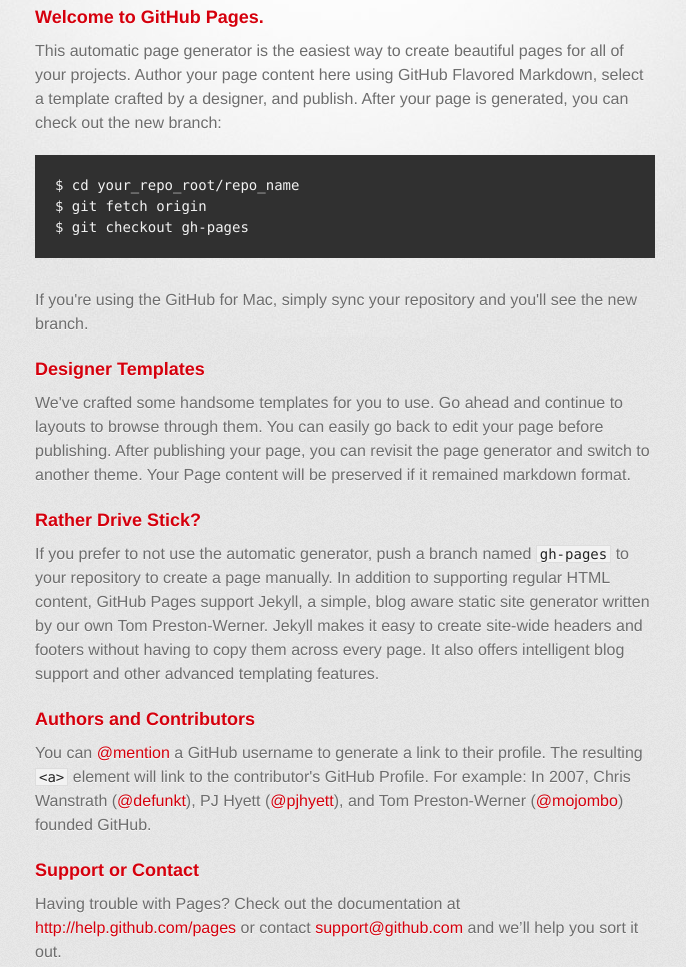
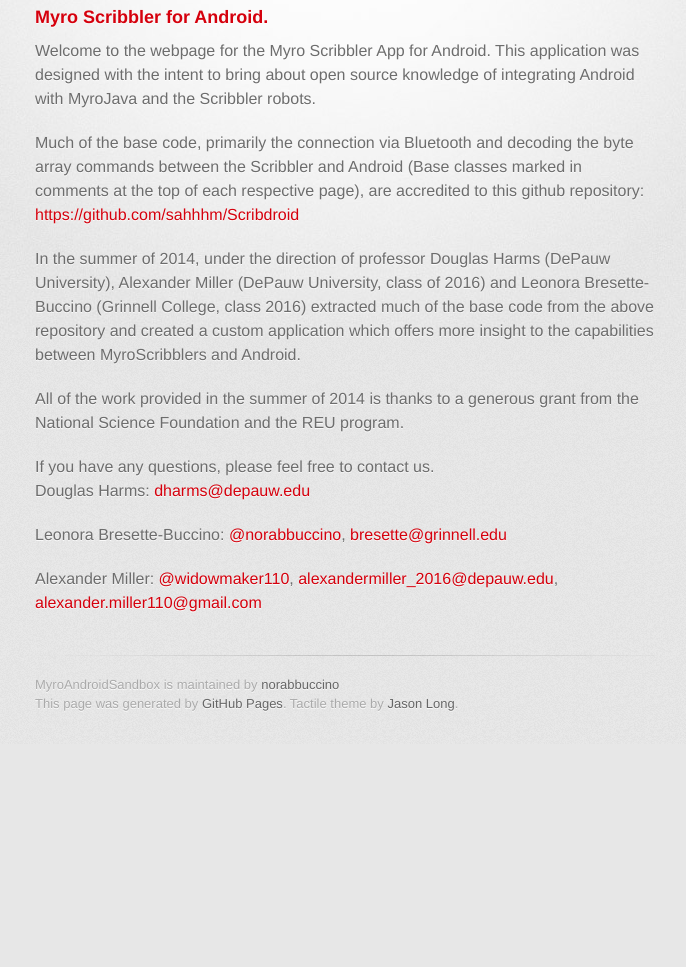
Before and after one commit to norabbuccino/MyroAndroidSandbox, a plain HTML site: page index.html in a window 1280 px wide. Shown: the part 236-1203 px from the top of the page, without its empty margins (295-981 px from the left). After the commit the page ends 980 px from the top, so only its background shows below. Drawn offline with Linux system fonts and the light colour scheme; a web font is replaced by a local one.

```diff
--- a/index.html
+++ b/index.html
@@ -32,36 +32,22 @@
 
         <section id="main_content">
           <h3>
-<a name="welcome-to-github-pages" class="anchor" href="#welcome-to-github-pages"><span class="octicon octicon-link"></span></a>Welcome to GitHub Pages.</h3>
+<a name="myro-scribbler-for-android" class="anchor" href="#myro-scribbler-for-android"><span class="octicon octicon-link"></span></a>Myro Scribbler for Android.</h3>
 
-<p>This automatic page generator is the easiest way to create beautiful pages for all of your projects. Author your page content here using GitHub Flavored Markdown, select a template crafted by a designer, and publish. After your page is generated, you can check out the new branch:</p>
+<p>Welcome to the webpage for the Myro Scribbler App for Android. This application was designed with the intent to bring about open source knowledge of integrating Android with MyroJava and the Scribbler robots. </p>
 
-<pre><code>$ cd your_repo_root/repo_name
-$ git fetch origin
-$ git checkout gh-pages
-</code></pre>
+<p>Much of the base code, primarily the connection via Bluetooth and decoding the byte array commands between the Scribbler and Android (Base classes marked in comments at the top of each respective page), are accredited to this github repository: <a href="https://github.com/sahhhm/Scribdroid">https://github.com/sahhhm/Scribdroid</a></p>
 
-<p>If you're using the GitHub for Mac, simply sync your repository and you'll see the new branch.</p>
+<p>In the summer of 2014, under the direction of professor Douglas Harms (DePauw University), Alexander Miller (DePauw University, class of 2016) and Leonora Bresette-Buccino (Grinnell College, class 2016) extracted much of the base code from the above repository and created a custom application which offers more insight to the capabilities between MyroScribblers and Android.</p>
 
-<h3>
-<a name="designer-templates" class="anchor" href="#designer-templates"><span class="octicon octicon-link"></span></a>Designer Templates</h3>
+<p>All of the work provided in the summer of 2014 is thanks to a generous grant from the National Science Foundation and the REU program. </p>
 
-<p>We've crafted some handsome templates for you to use. Go ahead and continue to layouts to browse through them. You can easily go back to edit your page before publishing. After publishing your page, you can revisit the page generator and switch to another theme. Your Page content will be preserved if it remained markdown format.</p>
+<p>If you have any questions, please feel free to contact us.<br>
+Douglas Harms: <a href="mailto:dharms@depauw.edu">dharms@depauw.edu</a></p>
 
-<h3>
-<a name="rather-drive-stick" class="anchor" href="#rather-drive-stick"><span class="octicon octicon-link"></span></a>Rather Drive Stick?</h3>
+<p>Leonora Bresette-Buccino: <a href="https://github.com/norabbuccino" class="user-mention">@norabbuccino</a>, <a href="mailto:bresette@grinnell.edu">bresette@grinnell.edu</a></p>
 
-<p>If you prefer to not use the automatic generator, push a branch named <code>gh-pages</code> to your repository to create a page manually. In addition to supporting regular HTML content, GitHub Pages support Jekyll, a simple, blog aware static site generator written by our own Tom Preston-Werner. Jekyll makes it easy to create site-wide headers and footers without having to copy them across every page. It also offers intelligent blog support and other advanced templating features.</p>
-
-<h3>
-<a name="authors-and-contributors" class="anchor" href="#authors-and-contributors"><span class="octicon octicon-link"></span></a>Authors and Contributors</h3>
-
-<p>You can <a href="https://github.com/blog/821" class="user-mention">@mention</a> a GitHub username to generate a link to their profile. The resulting <code>&lt;a&gt;</code> element will link to the contributor's GitHub Profile. For example: In 2007, Chris Wanstrath (<a href="https://github.com/defunkt" class="user-mention">@defunkt</a>), PJ Hyett (<a href="https://github.com/pjhyett" class="user-mention">@pjhyett</a>), and Tom Preston-Werner (<a href="https://github.com/mojombo" class="user-mention">@mojombo</a>) founded GitHub.</p>
-
-<h3>
-<a name="support-or-contact" class="anchor" href="#support-or-contact"><span class="octicon octicon-link"></span></a>Support or Contact</h3>
-
-<p>Having trouble with Pages? Check out the documentation at <a href="http://help.github.com/pages">http://help.github.com/pages</a> or contact <a href="mailto:support@github.com">support@github.com</a> and we’ll help you sort it out.</p>
+<p>Alexander Miller: <a href="https://github.com/widowmaker110" class="user-mention">@widowmaker110</a>, <a href="mailto:alexandermiller_2016@depauw.edu">alexandermiller_2016@depauw.edu</a>, <a href="mailto:alexander.miller110@gmail.com">alexander.miller110@gmail.com</a></p>
         </section>
 
         <footer>
```
Also changed, not shown: params.json (+1 -1 lines).
